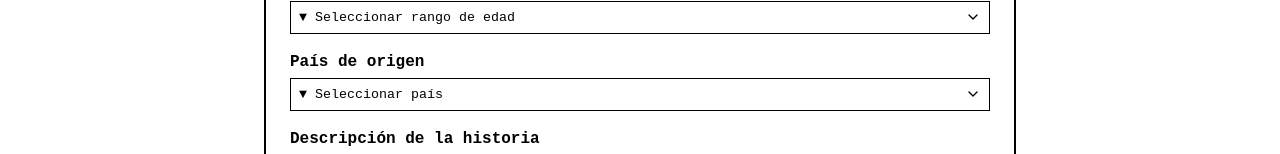
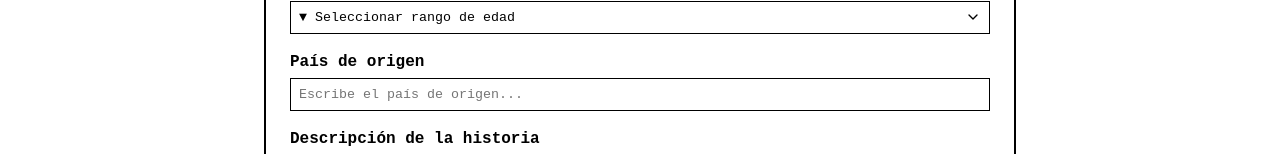
Before and after one commit to alvarezmarlen/GB-MODA-COMERCIO, a Vue app in the folder frontend/: page /create-story in a window 1280 px wide. Shown: the part 378-532 px from the top of the page. Built offline with nearby package versions, Linux system fonts and the light colour scheme.

Commit message:
el usuario ahora introduce el nombre de su pais en lugar de seleccionar de un menu desplegable

```diff
--- a/frontend/src/components/organisms/ChronicleList.vue
+++ b/frontend/src/components/organisms/ChronicleList.vue
@@ -10,6 +10,10 @@
         <select v-model="filters.age_range" class="wireframe-input filter-select" @change="applyFilters">
           <option value="">Edad (todas)</option>
           <option v-for="opt in ageOptions" :key="opt.value" :value="opt.value">{{ opt.label }}</option>
+        </select>
+        <select v-model="filters.origin_country" class="wireframe-input filter-select" @change="applyFilters">
+          <option value="">País (todos)</option>
+          <option v-for="c in countryOptions" :key="c" :value="c">{{ c }}</option>
         </select>
       </div>
       <div class="elegant-divider"></div>
@@ -68,9 +72,11 @@ const router = useRouter()
 const stories = ref([])
 const loading = ref(true)
 const errorMessage = ref('')
+const countryOptions = ref([])
 const filters = reactive({
   profession: '',
-  age_range: ''
+  age_range: '',
+  origin_country: ''
 })
 
 const professionOptions = [
@@ -122,9 +128,12 @@ const fetchStories = async () => {
     const f = {}
     if (filters.profession) f.profession = filters.profession
     if (filters.age_range) f.age_range = filters.age_range
+    if (filters.origin_country) f.origin_country = filters.origin_country
     stories.value = await getStories(f)
+    countryOptions.value = [...new Set(stories.value.map(s => s.origin_country).filter(Boolean))].sort()
   } catch (err) {
     stories.value = []
+    countryOptions.value = []
     errorMessage.value = err.message
   } finally {
     loading.value = false
--- a/frontend/src/components/organisms/CreateStoryForm.vue
+++ b/frontend/src/components/organisms/CreateStoryForm.vue
@@ -24,10 +24,9 @@
     </FormGroup>
 
     <FormGroup label="País de origen">
-      <BaseSelect
+      <BaseInput
         v-model="formData.originCountry"
-        :options="countryOptions"
-        placeholder="▼ Seleccionar país"
+        placeholder="Escribe el país de origen..."
       />
     </FormGroup>
 
@@ -86,21 +85,6 @@ const professionOptions = [
   { label: 'Industria', value: 'industria' },
   { label: 'Limpieza', value: 'limpieza' },
   { label: 'Otro', value: 'otro' }
-]
-
-const countryOptions = [
-  { label: 'Brasil', value: 'Brasil' },
-  { label: 'Portugal', value: 'Portugal' },
-  { label: 'España', value: 'España' },
-  { label: 'Argentina', value: 'Argentina' },
-  { label: 'México', value: 'México' },
-  { label: 'Colombia', value: 'Colombia' },
-  { label: 'Chile', value: 'Chile' },
-  { label: 'Perú', value: 'Perú' },
-  { label: 'Venezuela', value: 'Venezuela' },
-  { label: 'Uruguay', value: 'Uruguay' },
-  { label: 'Paraguay', value: 'Paraguay' },
-  { label: 'Otro', value: 'Otro' }
 ]
 
 const ageOptions = [
```
Also changed, not shown: 2 other files (tests, documents, lock files or other folders).
